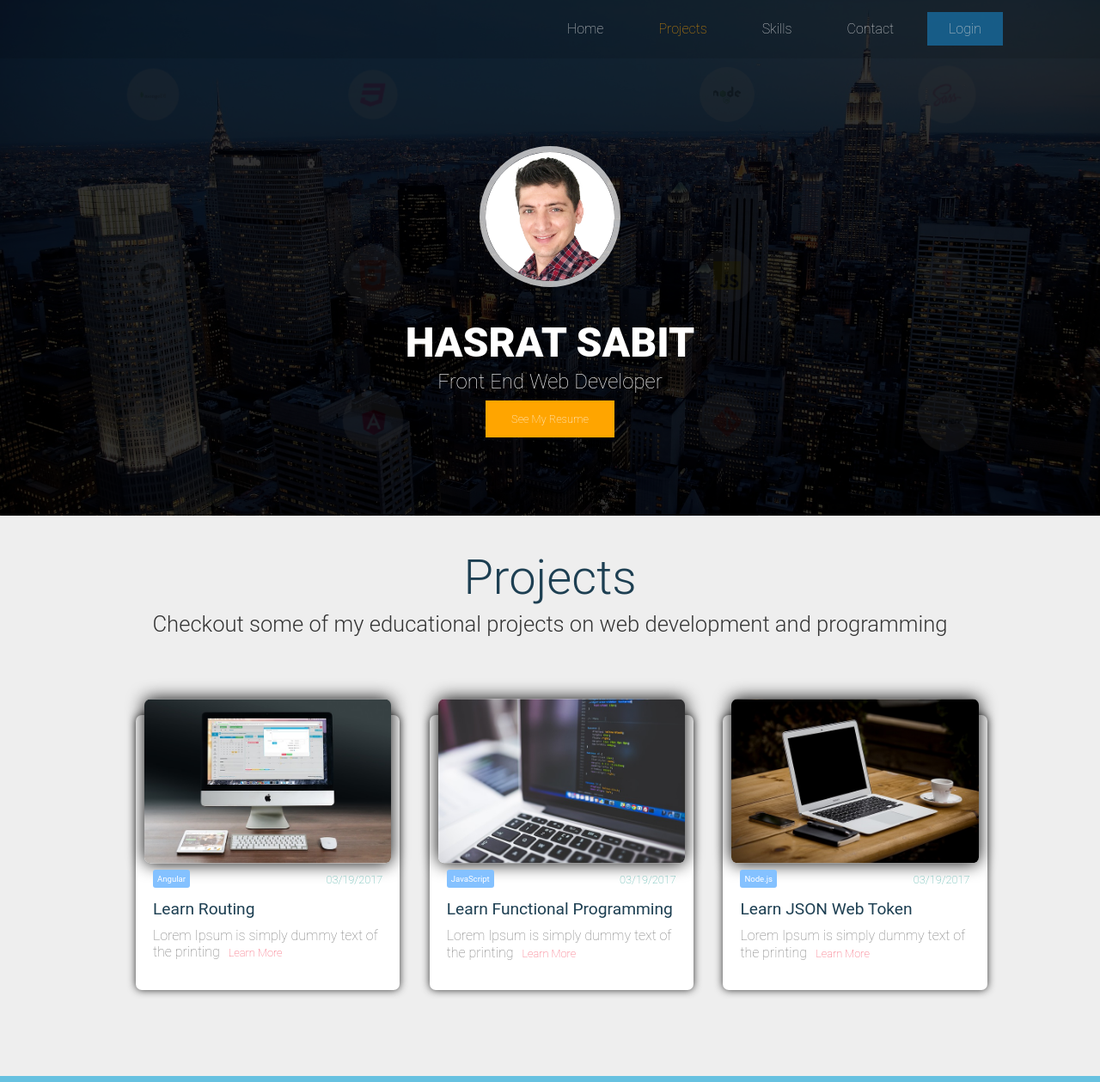
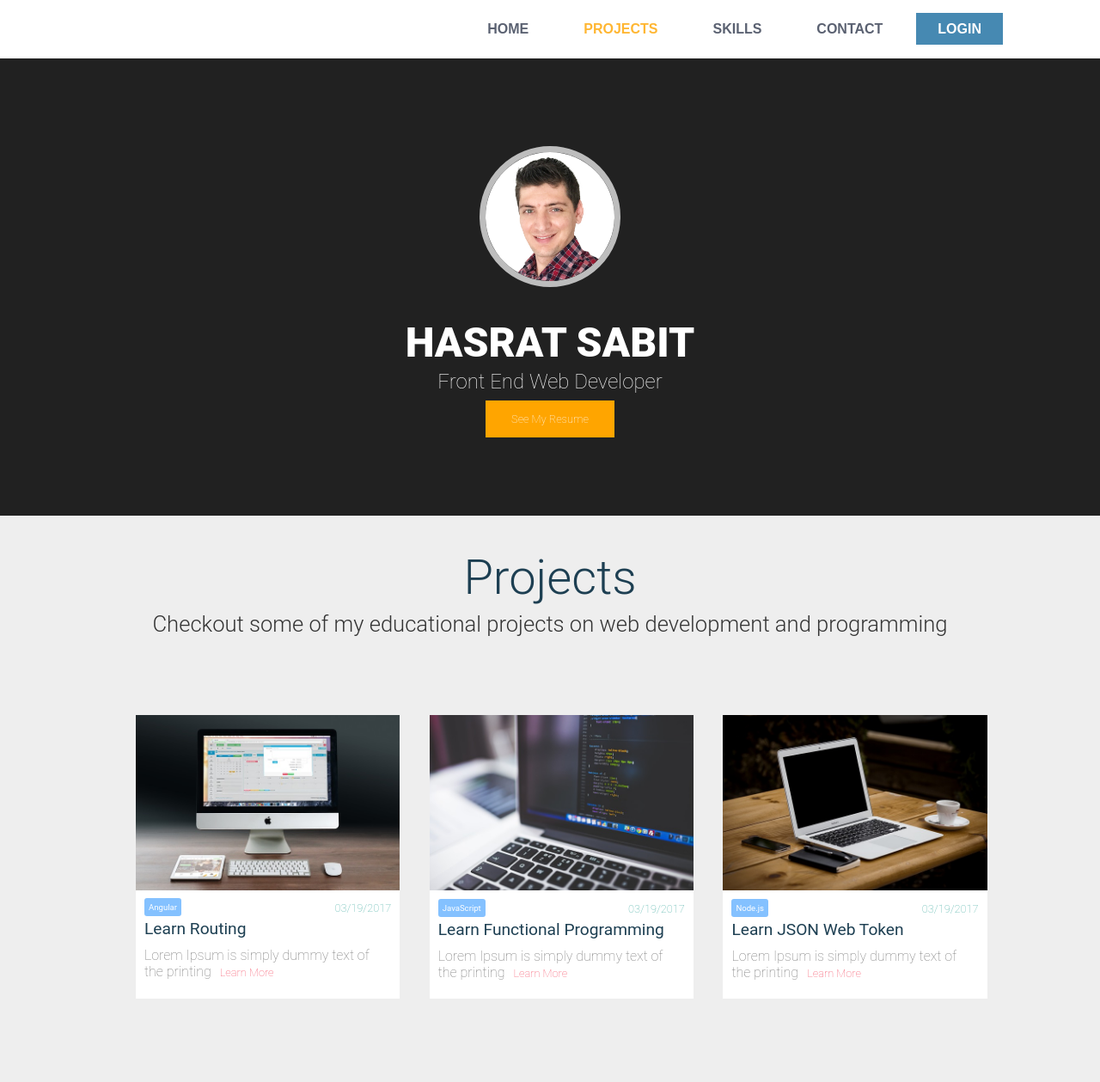
Before and after one commit to hasratsabit/personal-page, a website: page app/index.html in a window 1280 px wide. Shown: the top 1259 px of the page at 86% size. Drawn offline with Linux system fonts and the light colour scheme.

Commit message:
interface changed

```diff
--- a/app/assets/styles/modules/_btn.css
+++ b/app/assets/styles/modules/_btn.css
@@ -42,6 +42,7 @@
     background-color: #186c9f;
     font-weight: 100;
     padding: 10px 25px !important;
+		color: #fff !important;
 
       &:hover {
         background-color: $mainBlue;
--- a/app/assets/styles/modules/_primary-nav.css
+++ b/app/assets/styles/modules/_primary-nav.css
@@ -6,18 +6,17 @@
   visibility: collapse;
   opacity: 0;
   transition: all 300ms ease-in-out;
-  background-color: rgba(0,0,0,0.8);
+  background-color: rgba(0,0,0,0.7);
   @mixin atMedium {
     visibility: visible;
     opacity: 1;
     height: auto;
-    background-color: rgba(0,0,0,0.1);
+    background-color: #FFF;
     padding: 25px;
     position: fixed;
 
     /*CSS modifier when scrolling*/
     &--darker-background {
-      background-color: rgba(0,0,0,0.8);
       padding: 20px;
     }
   }
@@ -73,14 +72,17 @@
   }
 
   a{
-    color: #FFF;
-    opacity: 0.8;
-    font-size: 0.9rem;
-    font-weight: 100;
+		font-size: 13px;
+		font-weight: 700;
+		font-family: Montserrat, sans-serif;
+		text-transform: uppercase;
+		color: #FFF;
+		opacity: 0.8;
     transition: all 300ms ease-in-out;
     @mixin atMedium {
       padding: 25px;
       font-size: 1rem;
+			color: #323a4e;
       position: relative;
 
       &.is-current-link {
--- a/app/assets/styles/modules/_proj-box.css
+++ b/app/assets/styles/modules/_proj-box.css
@@ -3,24 +3,16 @@
   position: relative;
   height: 320px;
   background-color: #FFF;
-  box-shadow: 0 0 10px #333;
-  padding: 10px;
-  border-radius: 7px;
 
   @mixin atSmall {
-    height: 300px;
+    height: 330px;
   }
 
-  img {
-    border-radius: 7px;
-    box-shadow: 0 0 20px #000;
-    transform: translateY(-15%);
-  }
 
   &__label {
     position: absolute;
     left: 10px;
-    top: -25px;
+    top: -15px;
     font-size: .6rem;
     padding: 5px;
     color: #FFF;
@@ -37,6 +29,7 @@
     font-size: 1rem;
     font-weight: 400;
     padding: 10px 0;
+		margin-top: 20px;
     color: $darkBlue;
     @mixin atMedium {
       font-size: 1.2rem;
@@ -45,7 +38,7 @@
 
   &__date {
     position: absolute;
-    top: -20px;
+    top: -10px;
     right: 10px;
     font-size: 0.7rem;
     font-weight: 200;
--- a/app/assets/styles/modules/_site-header.css
+++ b/app/assets/styles/modules/_site-header.css
@@ -1,16 +1,11 @@
 
 .site-header {
   position: relative;
-  background-image: url("../../assets/images/header-bg-image.jpg");
-  background-position: center bottom;
-  background-attachment: fixed;
-  background-size: auto;
   width: 100%;
   height: 400px;
   overflow: hidden;
+	background-color: #212121;
   @mixin atMedium {
-    background-size: cover;
-    background-position: center;
     height: 600px;
   }
   @mixin atLarge {
@@ -27,11 +22,7 @@
     bottom: 0;
     left: 0;
     right: 0;
-    background-color: rgba(0,0,0,0.4);
 
-    @mixin atSmall {
-      background-color: rgba(0,0,0,0.8);
-    }
   }
 
   &__header-content {
--- a/app/temp/styles/styles.css
+++ b/app/temp/styles/styles.css
@@ -511,20 +511,15 @@ img {
 
 .site-header {
   position: relative;
-  background-image: url("../../assets/images/header-bg-image.jpg");
-  background-position: center bottom;
-  background-attachment: fixed;
-  background-size: auto;
   width: 100%;
   height: 400px;
   overflow: hidden;
+	background-color: #212121;
 }
 
 @media screen and (min-width: 800px) {
 
   .site-header {
-    background-size: cover;
-    background-position: center;
     height: 600px;
   }
 }
@@ -546,14 +541,6 @@ img {
   bottom: 0;
   left: 0;
   right: 0;
-  background-color: rgba(0,0,0,0.4);
-}
-
-@media screen and (min-width: 570px) {
-
-  .site-header__transparent-background {
-    background-color: rgba(0,0,0,0.8);
-  }
 }
 
 .site-header__header-content {
@@ -1062,29 +1049,19 @@ img {
   position: relative;
   height: 320px;
   background-color: #FFF;
-  box-shadow: 0 0 10px #333;
-  padding: 10px;
-  border-radius: 7px;
 }
 
 @media screen and (min-width: 570px) {
 
   .proj-box {
-    height: 300px;
-  }
-}
-
-.proj-box img {
-  border-radius: 7px;
-  box-shadow: 0 0 20px #000;
-  -webkit-transform: translateY(-15%);
-          transform: translateY(-15%);
+    height: 330px;
+  }
 }
 
 .proj-box__label {
   position: absolute;
   left: 10px;
-  top: -25px;
+  top: -15px;
   font-size: .6rem;
   padding: 5px;
   color: #FFF;
@@ -1101,6 +1078,7 @@ img {
   font-size: 1rem;
   font-weight: 400;
   padding: 10px 0;
+  margin-top: 20px;
   color: #1d3f52;
 }
 
@@ -1113,7 +1091,7 @@ img {
 
 .proj-box__date {
   position: absolute;
-  top: -20px;
+  top: -10px;
   right: 10px;
   font-size: 0.7rem;
   font-weight: 200;
@@ -1184,6 +1162,7 @@ img {
   background-color: #186c9f;
   font-weight: 100;
   padding: 10px 25px !important;
+  color: #fff !important;
 }
 
 .btn__login:hover {
@@ -1440,14 +1419,8 @@ textarea:focus {
   position: relative;
   height: 520px;
   margin-top: 50px;
-
-}
-
-.footer-section.lazyloaded {
-  background-image: url("../../assets/images/header-bg-image.jpg");
-  background-position: center;
-  background-size: cover;
-  background-attachment: fixed;
+	background-color: #212121;
+
 }
 
 @media screen and (min-width: 800px) {
@@ -1460,17 +1433,6 @@ textarea:focus {
 .footer-section .icon {
   float: left;
   margin-right: 10px;
-}
-
-.footer-section__transparent-background {
-  position: absolute;
-  height: 100%;
-  width: 100%;
-  top: 0;
-  bottom: 0;
-  left: 0;
-  right: 0;
-  background-color: rgba(0,0,0,0.6);
 }
 
 .footer-section__footer-content {
@@ -1707,7 +1669,7 @@ textarea:focus {
   opacity: 0;
   -webkit-transition: all 300ms ease-in-out;
   transition: all 300ms ease-in-out;
-  background-color: rgba(0,0,0,0.8);
+  background-color: rgba(0,0,0,0.7);
 }
 
 @media screen and (min-width: 800px) {
@@ -1716,13 +1678,12 @@ textarea:focus {
     visibility: visible;
     opacity: 1;
     height: auto;
-    background-color: rgba(0,0,0,0.1);
+    background-color: #FFF;
     padding: 25px;
     position: fixed;/*CSS modifier when scrolling*/
   }
 
   .primary-nav--darker-background {
-    background-color: rgba(0,0,0,0.8);
     padding: 20px;
   }
 }
@@ -1789,10 +1750,12 @@ textarea:focus {
 }
 
 .primary-nav a{
+  font-size: 13px;
+  font-weight: 700;
+  font-family: Montserrat, sans-serif;
+  text-transform: uppercase;
   color: #FFF;
   opacity: 0.8;
-  font-size: 0.9rem;
-  font-weight: 100;
   -webkit-transition: all 300ms ease-in-out;
   transition: all 300ms ease-in-out;
 }
@@ -1802,6 +1765,7 @@ textarea:focus {
   .primary-nav a {
     padding: 25px;
     font-size: 1rem;
+    color: #323a4e;
     position: relative;
   }
 
```
Also changed, not shown: app/assets/styles/modules/_footer.css (+1 -17 lines), app/index.html (+2 -0 lines).
